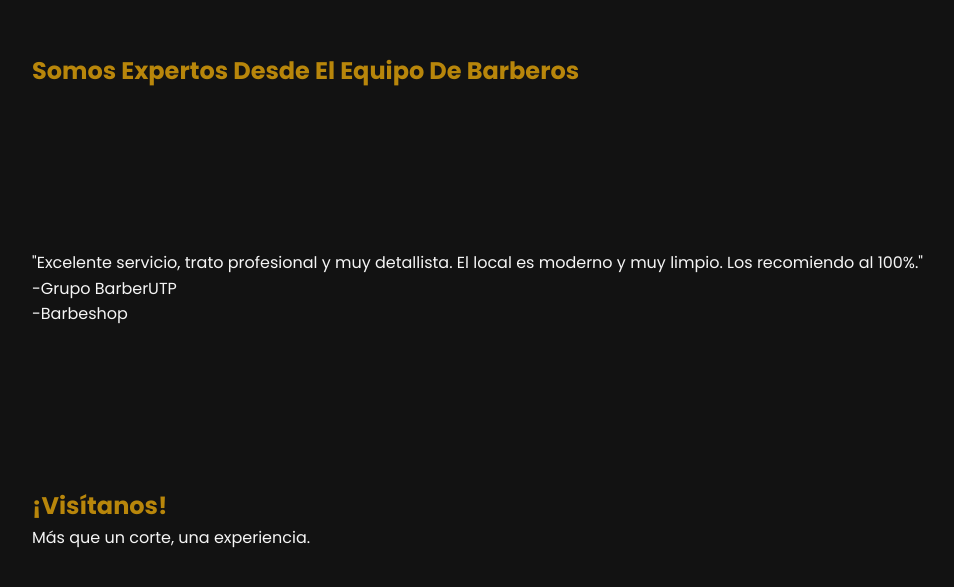
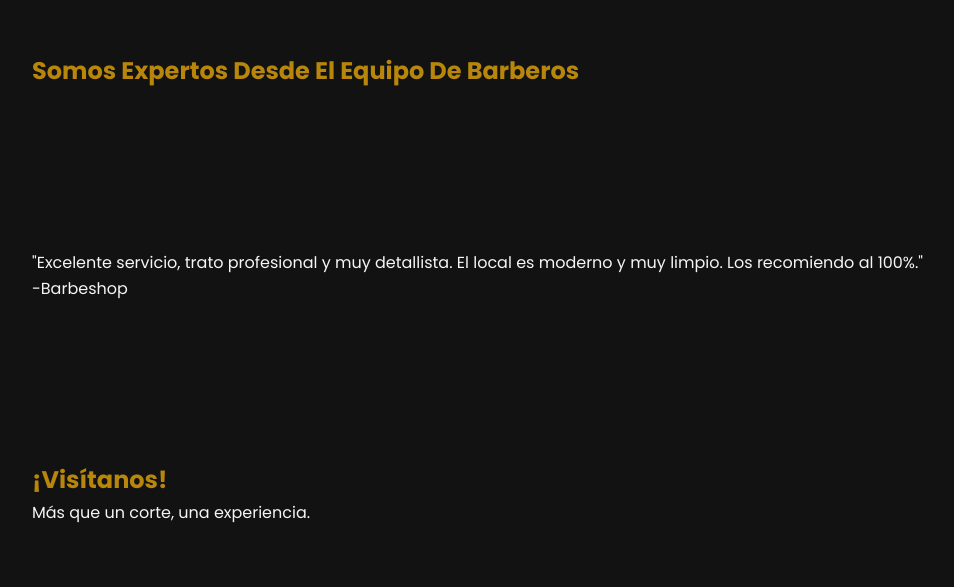
Before and after one commit to jc730/BARBERSHOP_UTP, a plain HTML site: page index.html in a window 1280 px wide. Shown: the part 1706-2293 px from the top of the page, without its empty margins (58-1012 px from the left). Drawn offline with Linux system fonts and the light colour scheme.

Commit message:
Update index.html

```diff
--- a/index.html
+++ b/index.html
@@ -92,7 +92,6 @@
             <div class="container">
                 <blockquote>
                     <p>"Excelente servicio, trato profesional y muy detallista. El local es moderno y muy limpio. Los recomiendo al 100%."</p>
-                    <footer>-Grupo BarberUTP </footer>
                     <footer>-Barbeshop </footer>
                 </blockquote>
             </div>
```
